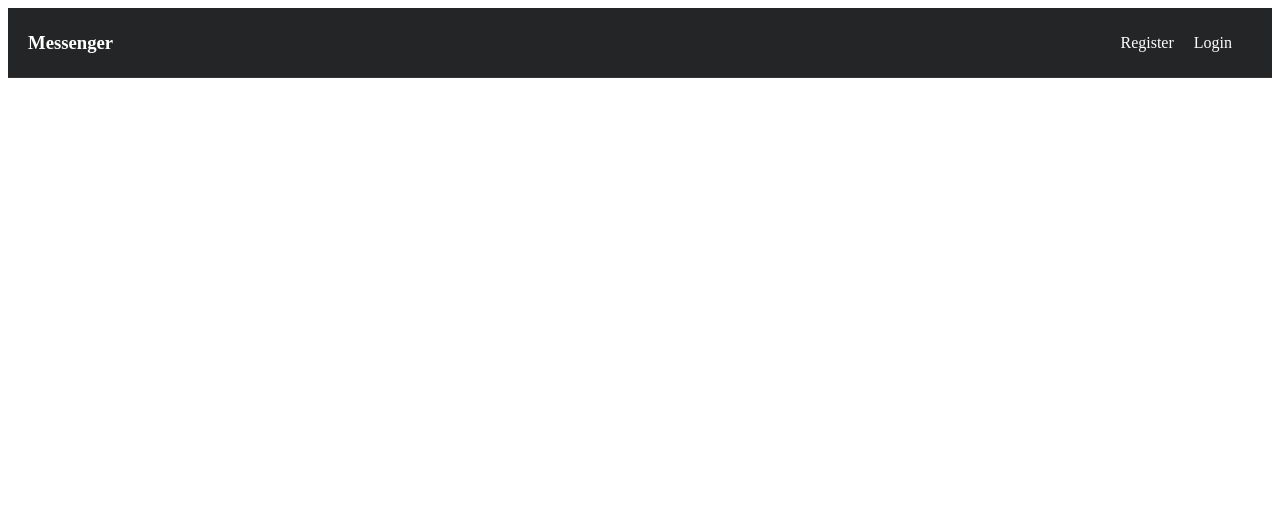
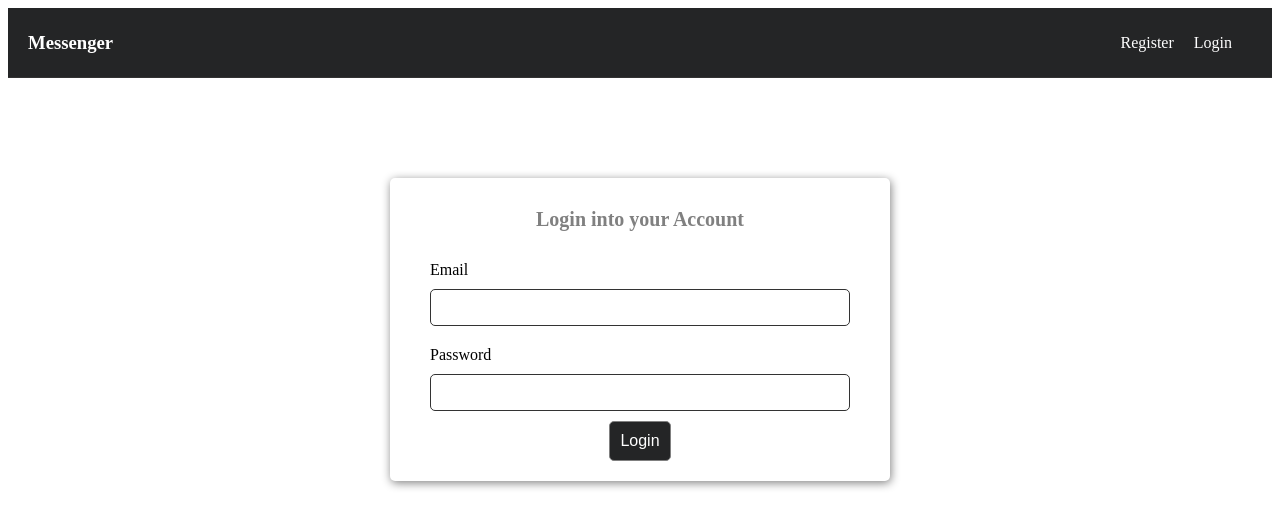
Before and after one commit to krish-98/react-firebase-messenger, a React (Create React App) app: page /login in a window 1280 px wide. Shown: the top 528 px of the page. Built offline with nearby package versions, Linux system fonts and the light colour scheme; no server answers; the HTML template or start-up script is replaced by a standard one.

Commit message:
Login page done

```diff
--- a/src/App.js
+++ b/src/App.js
@@ -1,9 +1,12 @@
 import { Route, Routes } from "react-router-dom"
 import Navbar from "./components/Navbar"
+
+import "./App.css"
+
+// pages
 import Home from "./pages/Home"
 import Register from "./pages/Register"
-
-import "./App.css"
+import Login from "./pages/Login"
 
 const App = () => {
   return (
@@ -12,6 +15,7 @@ const App = () => {
       <Routes>
         <Route path="/" element={<Home />} />
         <Route path="/register" element={<Register />} />
+        <Route path="/login" element={<Login />} />
       </Routes>
     </>
   )
--- /dev/null
+++ b/src/pages/Login.jsx
@@ -0,0 +1,91 @@
+import React, { useState } from "react"
+import { signInWithEmailAndPassword } from "firebase/auth"
+import { auth, db } from "../firebase"
+import { updateDoc, doc } from "firebase/firestore"
+import { useNavigate } from "react-router-dom"
+
+const Login = () => {
+  const [data, setData] = useState({
+    email: "",
+    password: "",
+    error: null,
+    loading: false,
+  })
+
+  const { email, password, error, loading } = data
+
+  const navigate = useNavigate()
+
+  const handleChange = (e) => {
+    setData({ ...data, [e.target.name]: e.target.value })
+  }
+
+  const handleSubmit = async (e) => {
+    e.preventDefault()
+    setData({ ...data, error: null, loading: true })
+
+    if (!email || !password) {
+      setData({ ...data, error: "All fields are required" })
+    }
+
+    try {
+      const result = await signInWithEmailAndPassword(auth, email, password)
+
+      await updateDoc(doc(db, "users", result.user.uid), {
+        isOnline: true,
+      })
+      setData({
+        email: "",
+        password: "",
+        error: null,
+        loading: false,
+      })
+      navigate("/")
+    } catch (err) {
+      setData({
+        email: "",
+        password: "",
+        error: err.message,
+        loading: false,
+      })
+    }
+  }
+
+  return (
+    <section>
+      <h3>Login into your Account</h3>
+
+      <form className="form" onSubmit={handleSubmit}>
+        <div className="input_container">
+          <label htmlFor="email">Email</label>
+          <input
+            type="email"
+            name="email"
+            value={email}
+            onChange={handleChange}
+          />
+        </div>
+
+        <div className="input_container">
+          <label htmlFor="password">Password</label>
+          <input
+            type="password"
+            name="password"
+            value={password}
+            onChange={handleChange}
+          />
+        </div>
+
+        {error ? <p className="error">{error}</p> : null}
+
+        <div className="btn_container">
+          <button className="btn" disabled={loading}>
+            {loading ? "Logging in..." : "Login"}
+          </button>
+        </div>
+      </form>
+    </section>
+  )
+}
+
+export default Login
```
